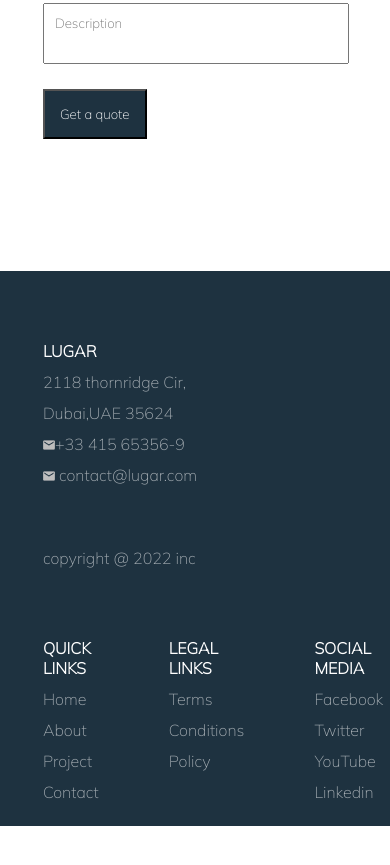
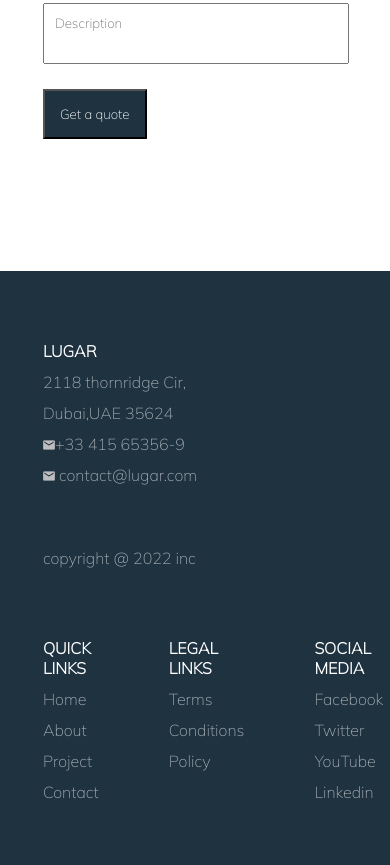
Before and after one commit to pravinkumar270601/InternProject_html, a plain HTML site: page index.html in a window 390 px wide. Shown: the part 4291-5156 px from the top of the page. Before the commit the page ends 5117 px from the top, so only its background shows below. Drawn offline with Linux system fonts and the light colour scheme; a web font is replaced by a local one.

Commit message:
Update style.css

```diff
--- a/style.css
+++ b/style.css
@@ -714,6 +714,7 @@ a{
     .footer-page-body{
         flex-direction: column;
         height: fit-content;
+        padding: 0px 0px 11% 11%;
     }
     .footer-page-left{
         margin-bottom: 24px;
```
